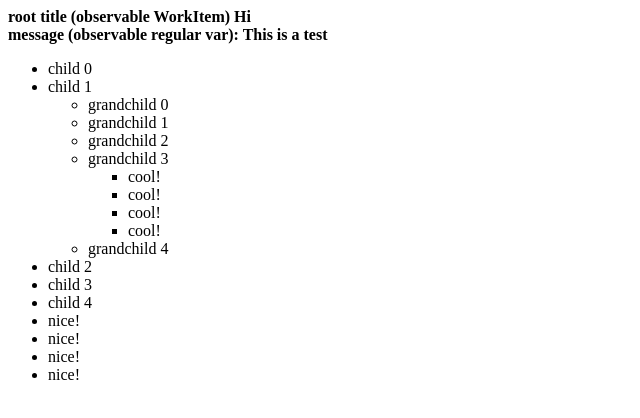
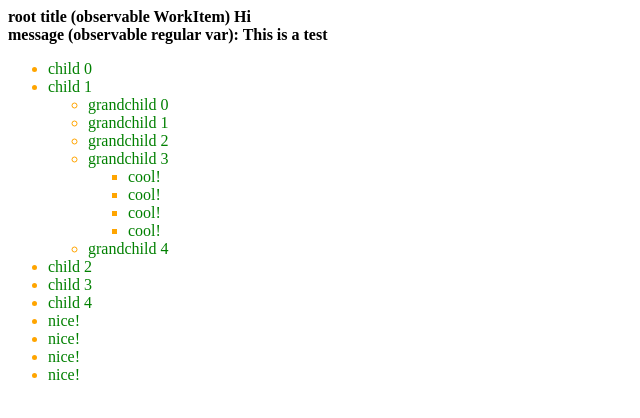
Before and after one commit to amireldor/barvazdog, a React app: page / in a window 1280 px wide. Shown: the top 418 px of the page, without its empty margins (0-640 px from the left). Built offline with nearby package versions, Linux system fonts and the light colour scheme; the HTML template or start-up script is replaced by a standard one.

Commit message:
Stylus CSS modules!

```diff
--- a/package.json
+++ b/package.json
@@ -16,7 +16,11 @@
     "@types/react": "^15.0.20",
     "@types/react-dom": "^0.14.23",
     "awesome-typescript-loader": "^3.1.2",
+    "css-loader": "^0.28.0",
     "source-map-loader": "^0.2.1",
+    "style-loader": "^0.16.1",
+    "stylus": "^0.54.5",
+    "stylus-loader": "^3.0.1",
     "typescript": "^2.2.2",
     "webpack": "^2.3.2"
   },
--- /dev/null
+++ b/src/components/App.styl
@@ -0,0 +1,5 @@
+.list
+    color: orange
+
+.example
+    color green
--- a/src/components/App.tsx
+++ b/src/components/App.tsx
@@ -1,19 +1,20 @@
-
 import * as React from 'react'
 import { observer } from 'mobx-react'
 import workStore, { root } from '../stores/WorkStore'
 
+import * as styles from './App.styl'
+
 @observer
-class App extends React.Component<undefined, undefined> {
+class App extends React.Component<undefined, undefined> {  // TODO: add interface(s)
     static renderChildrenList(children) {
         if (children.length <= 0) {
             return ''
         }
 
-        return (<ul>
+        return (<ul className={styles.list}>
             {children.map((item, index) => {
                 return (<li key={index}>
-                    {item.title}
+                    <span className={styles.example}>{item.title}</span>
                     {App.renderChildrenList(item.children)}
                 </li>)
             })}
--- /dev/null
+++ b/src/declaration.ts
@@ -0,0 +1,4 @@
+declare module '*.styl' {
+    const content: any
+    export default content
+}
--- a/webpack.config.js
+++ b/webpack.config.js
@@ -29,7 +29,20 @@ module.exports = {
             {
                 test: /\.tsx?$/,
                 loader: 'awesome-typescript-loader'
-            }
+            },
+            {
+                test: /\.styl$/,
+                loaders: [
+                    'style-loader',
+                    {
+                        loader: 'css-loader',
+                        options: {
+                            modules: true
+                        }
+                    },
+                    'stylus-loader'
+                ]
+            },
         ]
     },
     plugins
```
Also changed, not shown: src/package.json (added, +7 -0 lines).
